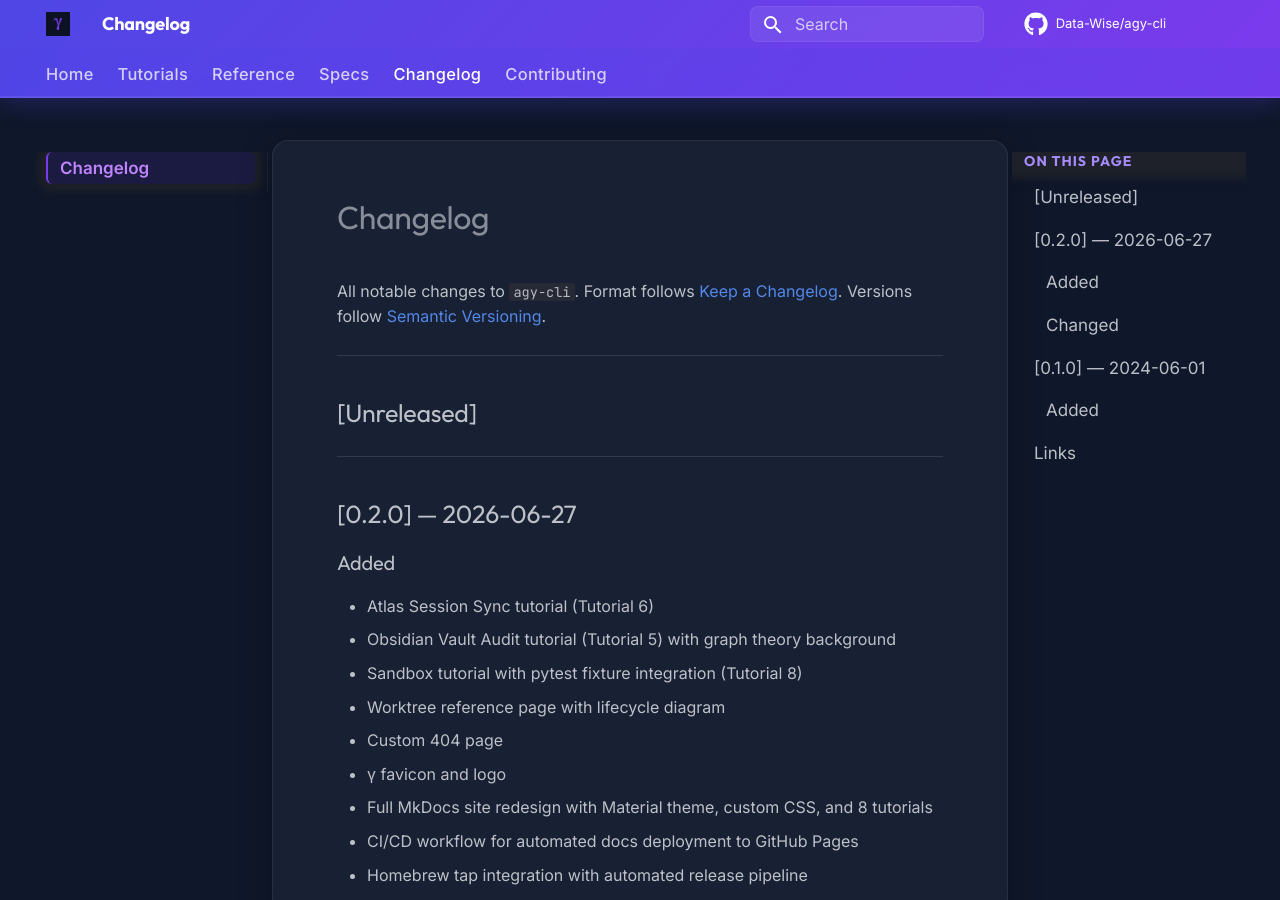
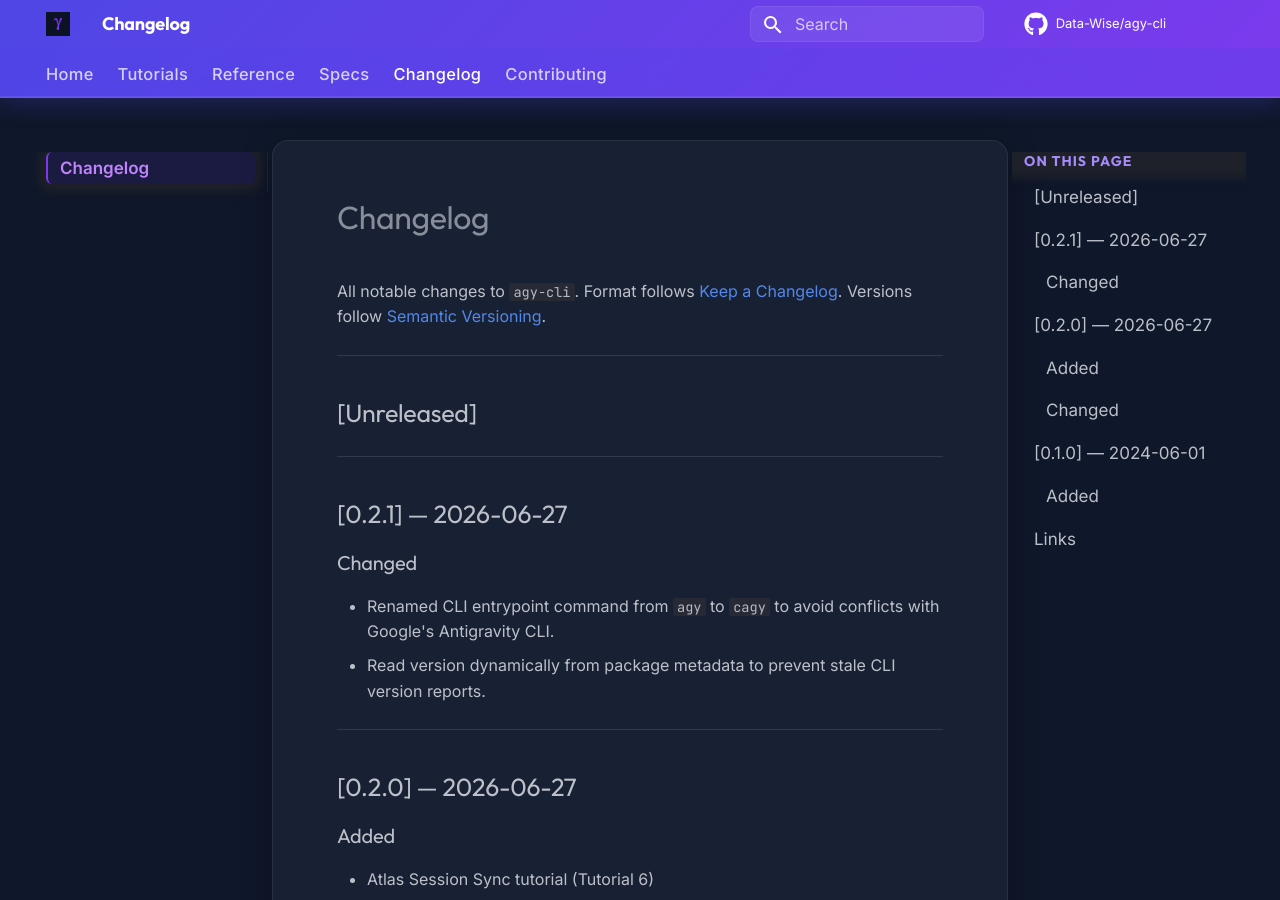
Before and after one commit to Data-Wise/agy-cli, an MkDocs documentation site: the page built from docs/changelog.md, in a window 1280 px wide and 900 px high. Built offline with MkDocs 1.6.1 and Material for MkDocs 9.7.7, drawn with Linux system fonts in a browser that asks for light colours; comment, search, counter and statistics services are not loaded.

Commit message:
chore: bump version to v0.2.1 and document rename in changelog

```diff
--- a/docs/changelog.md
+++ b/docs/changelog.md
@@ -5,6 +5,14 @@ All notable changes to `agy-cli`. Format follows [Keep a Changelog](https://keep
 ---
 
 ## [Unreleased]
+
+---
+
+## [0.2.1] — 2026-06-27
+
+### Changed
+- Renamed CLI entrypoint command from `agy` to `cagy` to avoid conflicts with Google's Antigravity CLI.
+- Read version dynamically from package metadata to prevent stale CLI version reports.
 
 ---
 
--- a/pyproject.toml
+++ b/pyproject.toml
@@ -4,7 +4,7 @@ build-backend = "setuptools.build_meta"
 
 [project]
 name = "agy-cli"
-version = "0.2.0"
+version = "0.2.1"
 description = "Antigravity (agy) CLI engine for R stats, causal inference, and workspace management"
 readme = "README.md"
 license = {text = "MIT"}
```
